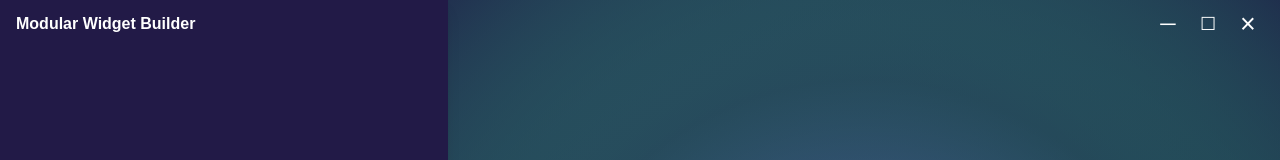
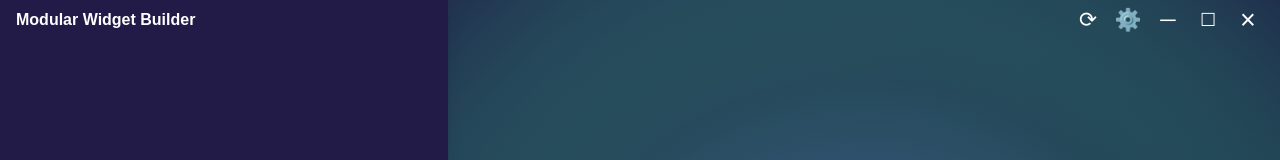
Before and after one commit to llotze/modular-widget-builder, a Next.js app: page /auth/signin in a window 1280 px wide. Shown: the top 160 px of the page. Built offline with nearby package versions, Linux system fonts and the light colour scheme.

Commit message:
sign in page in progress

```diff
--- a/electron.js
+++ b/electron.js
@@ -1,31 +1,82 @@
-const { app, BrowserWindow } = require('electron');
-const http = require('http');
+const { app, BrowserWindow, ipcMain, dialog } = require("electron");
+const http = require("http");
+const fs = require("fs");
+const path = require("path");
+let win;
 
 function waitForServer(url, cb) {
   const tryConnect = () => {
-    http.get(url, () => cb()).on('error', () => setTimeout(tryConnect, 500));
+    http.get(url, () => cb()).on("error", () => setTimeout(tryConnect, 500));
   };
   tryConnect();
 }
 
 function createWindow() {
-  const win = new BrowserWindow({
+  win = new BrowserWindow({
     width: 1200,
     height: 800,
     frame: false,
     webPreferences: {
+      preload: require("path").join(__dirname, "preload.js"),
+      contextIsolation: true,
       nodeIntegration: false,
-      contextIsolation: true,
     },
   });
 
-  waitForServer('http://localhost:3000', () => {
-    win.loadURL('http://localhost:3000');
+  waitForServer("http://localhost:3000", () => {
+    win.loadURL("http://localhost:3000");
   });
 }
 
 app.whenReady().then(createWindow);
 
-app.on('window-all-closed', () => {
-  if (process.platform !== 'darwin') app.quit();
+app.on("window-all-closed", () => {
+  if (process.platform !== "darwin") app.quit();
 });
+
+ipcMain.on("window-minimize", () => win.minimize());
+ipcMain.on("window-maximize", () => {
+  if (win.isMaximized()) {
+    win.unmaximize();
+  } else {
+    win.maximize();
+  }
+});
+ipcMain.on("window-close", () => win.close());
+ipcMain.on("window-open-devtools", () => win.webContents.openDevTools());
+
+ipcMain.handle("select-widgets-dir", async () => {
+  const result = await dialog.showOpenDialog(win, {
+    properties: ["openDirectory"],
+  });
+  return result.filePaths[0];
+});
+
+ipcMain.handle("read-widgets", async (event, dirPath) => {
+  try {
+    const files = fs.readdirSync(dirPath);
+    return files
+      .filter((f) => f.endsWith(".json"))
+      .map((f) => JSON.parse(fs.readFileSync(path.join(dirPath, f), "utf-8")));
+  } catch (e) {
+    return [];
+  }
+});
+
+ipcMain.handle("save-widget", async (event, dirPath, widget) => {
+  const filePath = path.join(dirPath, `${widget.id}.json`);
+  fs.writeFileSync(filePath, JSON.stringify(widget, null, 2));
+  return true;
+});
+
+const { contextBridge, ipcRenderer } = require("electron");
+
+contextBridge.exposeInMainWorld("electronAPI", {
+  minimize: () => ipcRenderer.send("window-minimize"),
+  maximize: () => ipcRenderer.send("window-maximize"),
+  close: () => ipcRenderer.send("window-close"),
+  openDevTools: () => ipcRenderer.send("window-open-devtools"),
+  selectWidgetsDir: () => ipcRenderer.invoke("select-widgets-dir"),
+  readWidgets: (dirPath) => ipcRenderer.invoke("read-widgets", dirPath),
+  saveWidget: (dirPath, widget) => ipcRenderer.invoke("save-widget", dirPath, widget),
+});
--- /dev/null
+++ b/preload.js
@@ -0,0 +1,8 @@
+const { contextBridge, ipcRenderer } = require("electron");
+
+contextBridge.exposeInMainWorld("electronAPI", {
+  minimize: () => ipcRenderer.send("window-minimize"),
+  maximize: () => ipcRenderer.send("window-maximize"),
+  close: () => ipcRenderer.send("window-close"),
+  openDevTools: () => ipcRenderer.send("window-open-devtools"),
+});
--- a/src/app/components/CustomTitleBar.tsx
+++ b/src/app/components/CustomTitleBar.tsx
@@ -5,10 +5,15 @@ export default function CustomTitleBar() {
   const handleMaximize = () => window.electronAPI?.maximize?.();
   const handleClose = () => window.electronAPI?.close?.();
 
+  // Debug/dev tools (only show in development)
+  const handleReload = () => window.location.reload();
+  const handleDevTools = () => window.electronAPI?.openDevTools?.();
+
   return (
     <div
-      className="flex items-center justify-between w-full bg-[#221a47] text-white px-4 py-2 select-none"
-      style={{ WebkitAppRegion: "drag",
+      className="flex items-center justify-between w-full h-10 px-4 py-0 select-none"
+      style={{
+        WebkitAppRegion: "drag",
         background: "transparent",
         position: "fixed",
         top: 0,
@@ -19,6 +24,28 @@ export default function CustomTitleBar() {
     >
       <span className="font-bold text-white text-base">Modular Widget Builder</span>
       <div className="flex gap-2" style={{ WebkitAppRegion: "no-drag" }}>
+        {/* Debug/Dev Buttons */}
+        {process.env.NODE_ENV === "development" && (
+          <>
+            <button
+              onClick={handleReload}
+              className="w-8 h-8 flex items-center justify-center rounded hover:bg-white/10 text-white text-lg transition-colors"
+              aria-label="Reload"
+              title="Reload"
+            >
+              <span style={{ fontSize: "1.2em", lineHeight: 1 }}>⟳</span>
+            </button>
+            <button
+              onClick={handleDevTools}
+              className="w-8 h-8 flex items-center justify-center rounded hover:bg-white/10 text-white text-lg transition-colors"
+              aria-label="DevTools"
+              title="Open DevTools"
+            >
+              <span style={{ fontSize: "1.2em", lineHeight: 1 }}>⚙️</span>
+            </button>
+          </>
+        )}
+        {/* Window Controls */}
         <button
           onClick={handleMinimize}
           className="w-8 h-8 flex items-center justify-center rounded hover:bg-white/10 text-white text-lg transition-colors"
```
Lines whose indentation alone changed are shown as unchanged.
